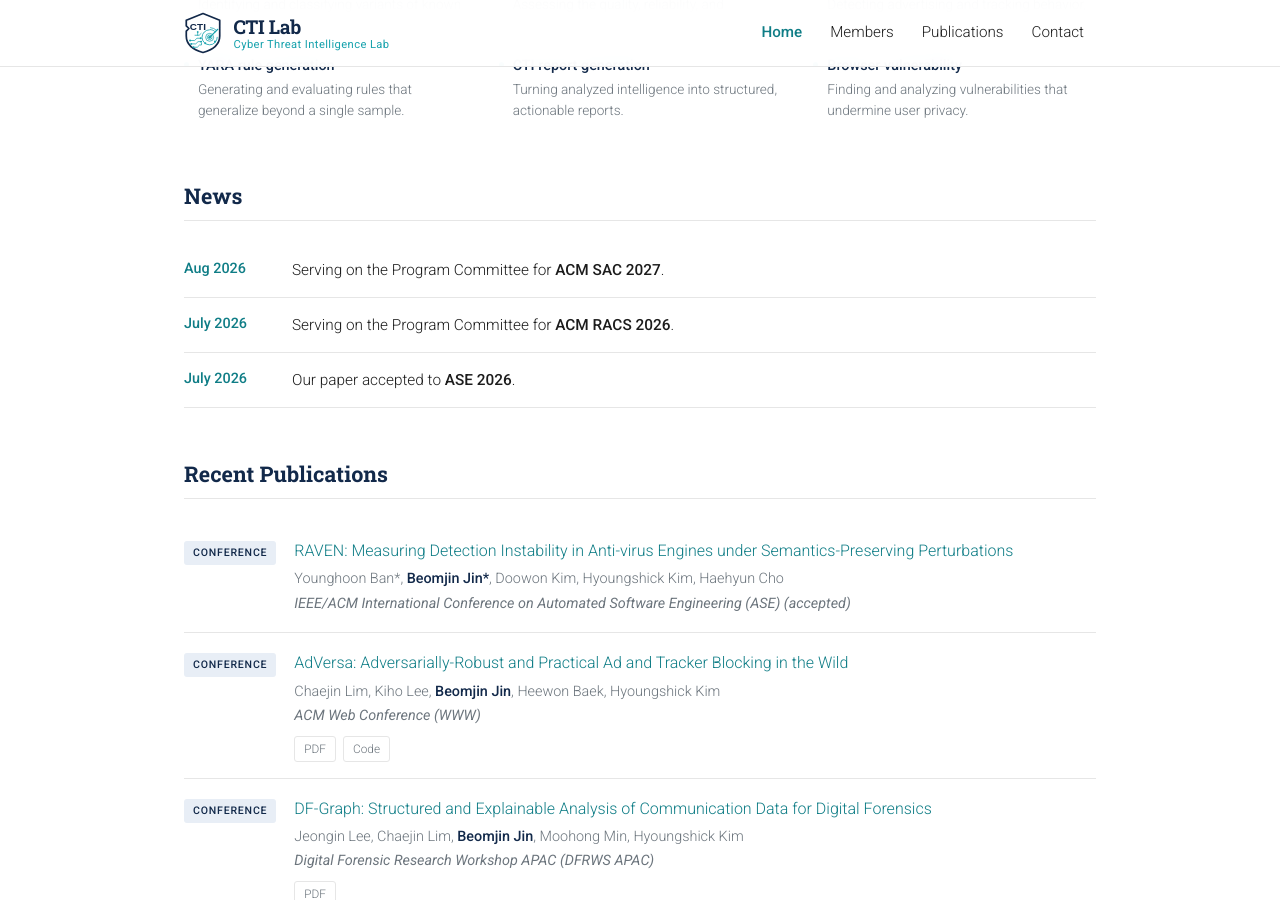
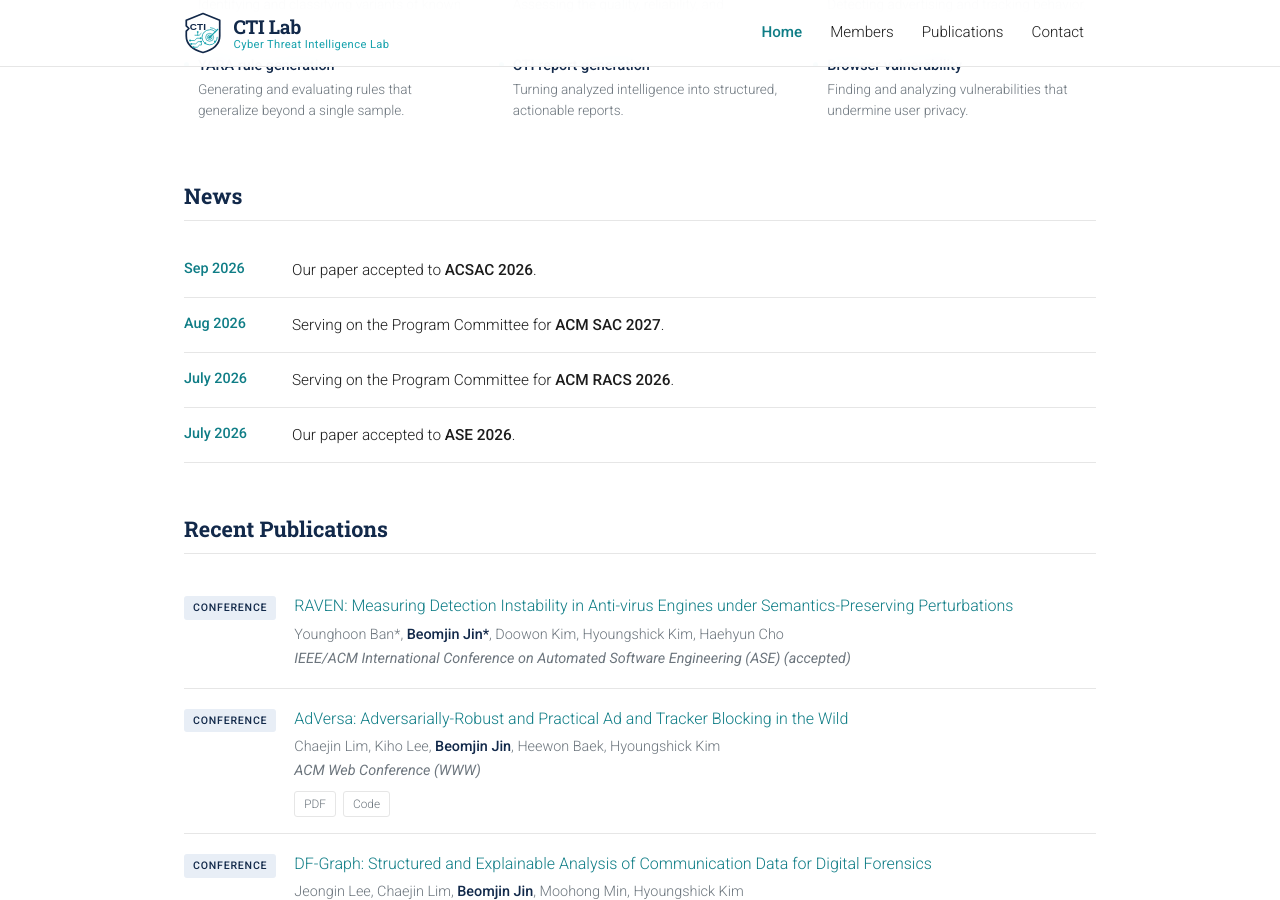
Before and after one commit to BJJINE/BJJINE.github.io, a Jekyll site: the page built from _pages/about.md, in a window 1280 px wide and 900 px high, scrolled down 775 px. Built offline with Jekyll 4.4.1, drawn with Linux system fonts in a browser that asks for light colours.

Commit message:
Update news.yml

```diff
--- a/_data/news.yml
+++ b/_data/news.yml
@@ -1,5 +1,8 @@
 # News items shown on the home page. Newest first.
 # `date` is free text, so "Aug 2026" or "2026-08-01" both work.
+
+- date: "Sep 2026"
+  text: "Our paper accepted to **ACSAC 2026**."
 
 - date: "Aug 2026"
   text: "Serving on the Program Committee for **ACM SAC 2027**."
```
